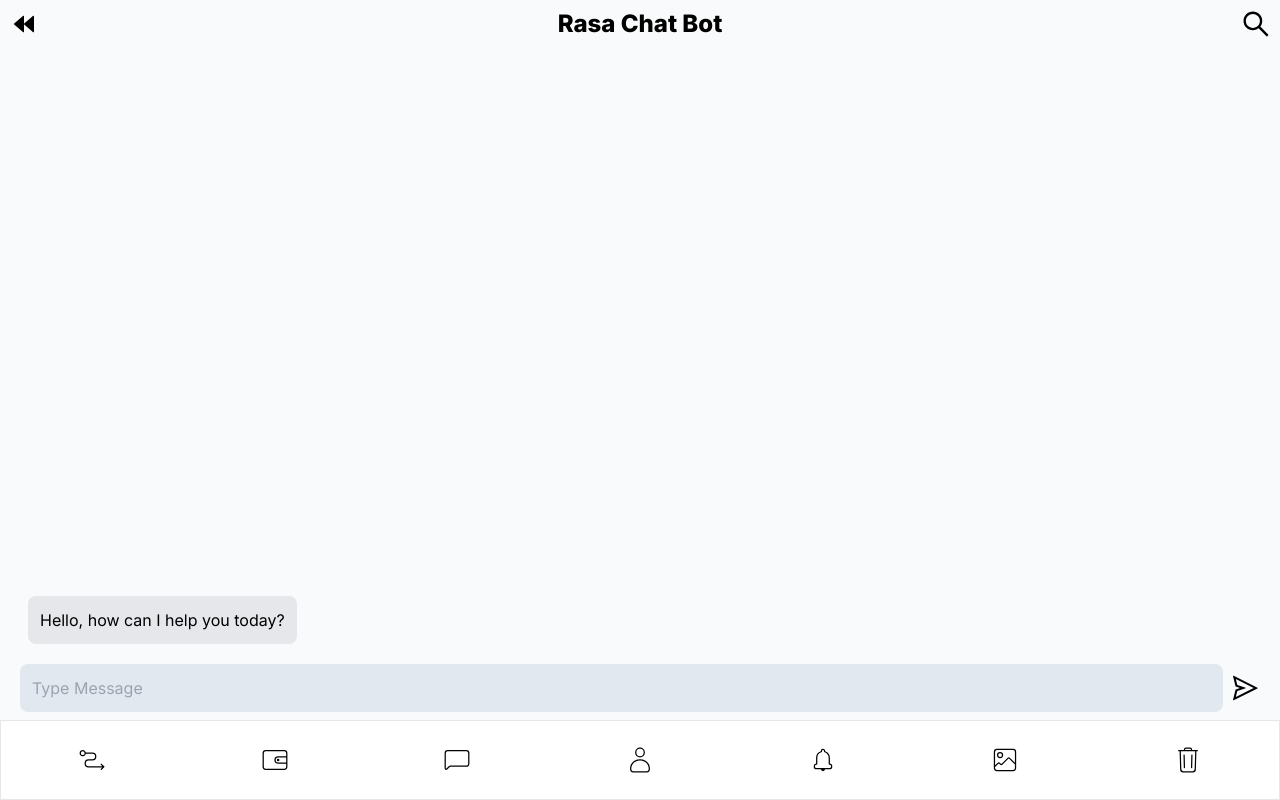
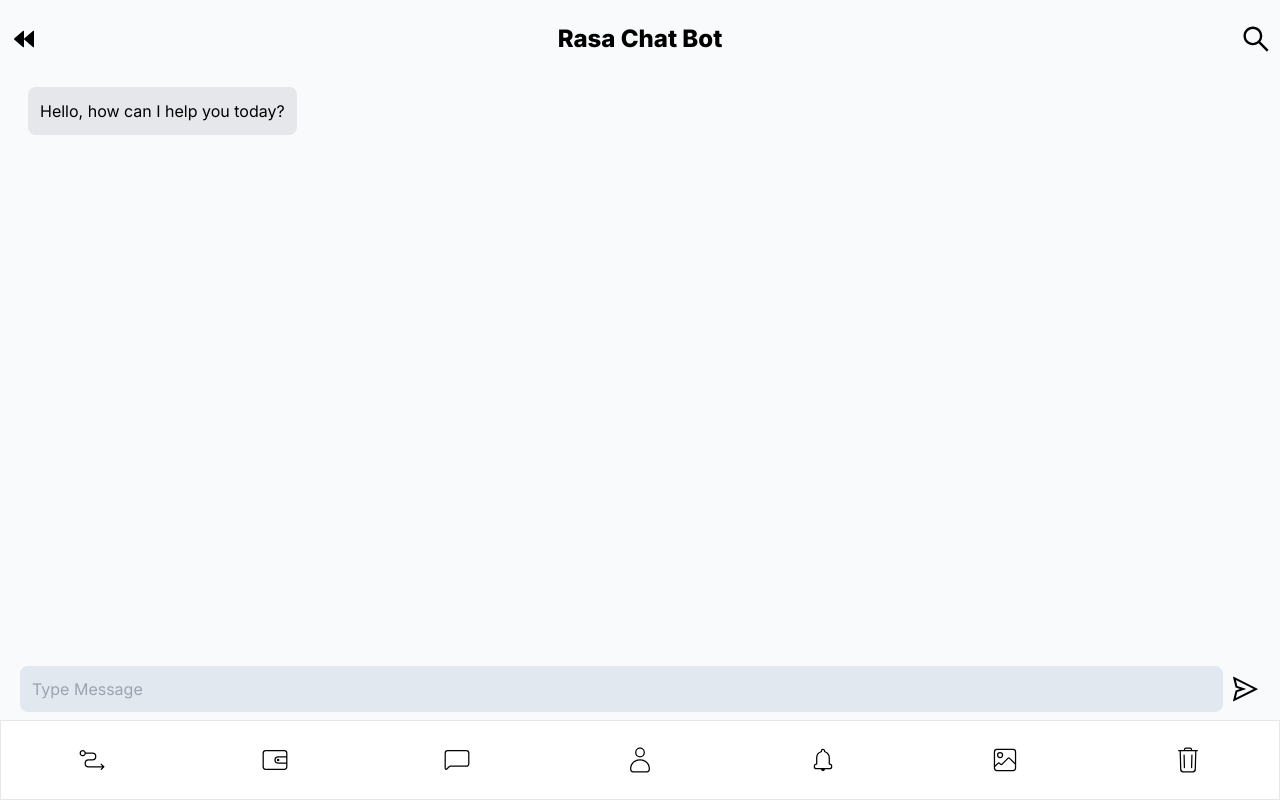
Before and after one commit to 0xs3gfau1t/Swachha, a Next.js app: page /user/chat in a window 1280 px wide. Built offline with nearby package versions, Linux system fonts and the light colour scheme.

Commit message:
fix chat

```diff
--- a/src/app/user/chat/page.tsx
+++ b/src/app/user/chat/page.tsx
@@ -3,7 +3,7 @@
 import Message from '@/components/MsgComponent';
 import { useRouter } from 'next/navigation';
 import { AiFillBackward, AiOutlineSearch, AiOutlineSend } from 'react-icons/ai';
-import { useState } from 'react';
+import { useEffect, useRef, useState } from 'react';
 import { askBot } from '@/lib/serverActions/bot';
 import { BsDot } from 'react-icons/bs';
 
@@ -14,42 +14,56 @@ export default function Chat() {
   ]);
   const [asking, setAsking] = useState(false);
   const [qsn, setQsn] = useState('');
+  const ref = useRef<HTMLDivElement>(null);
 
   function handleSubmit() {
     setAsking(true);
 
     setMessages((msg) => [...msg, { content: qsn, me: true }]);
-    setQsn('');
 
     askBot(qsn)
       .then((r) => {
         console.log(r);
-        setMessages((msg) => [...msg, ...r.map((i: any) => ({ content: i.text, me: false }))]);
+        setQsn('');
+        setMessages((msg) => [
+          ...msg,
+          ...r.map((i: { text: string }) => ({ content: i.text, me: false })),
+        ]);
       })
       .catch(() => {
         alert("Couldn't ask ");
       })
       .finally(() => setAsking(false));
   }
+  useEffect(() => {
+    if (ref.current) ref.current.scrollTop = ref.current.scrollHeight;
+  }, [messages]);
 
   return (
     <div className='flex flex-col justify-between items-center gap-4 w-full h-full bg-gray-50 px-2 p-2'>
-      <div className='flex flex-row justify-between w-full'>
+      <div className='w-full h-16 py-2 flex flex-row justify-between items-center'>
         <AiFillBackward onClick={() => router.back()} size={32} />
         <h2 className='text-2xl font-extrabold'>Rasa Chat Bot</h2>
         <AiOutlineSearch size={32} />
       </div>
-      <div className='w-full gap-5 flex flex-col'>
-        <div className='flex flex-col gap-2 w-full px-5'>
-          {messages.map((i) => (
-            <Message content={i.content} me={i.me} key={i.content} />
+      <div className='w-full gap-5 flex flex-col flex-grow h-[calc(100%-4rem)] overflow-scroll'>
+        <div
+          className='flex flex-col gap-2 w-full px-5 flex-grow h-[calc(100%-3rem)] overflow-scroll'
+          ref={ref}
+        >
+          {messages.map((i, idx) => (
+            <Message key={idx} content={i.content} me={i.me} />
           ))}
         </div>
         <div className='flex justify-between h-12 bg-inherit rounded-lg gap-2 px-3 items-center'>
           <input
             placeholder='Type Message'
-            className='w-full px-3 h-full bg-slate-200 rounded-lg'
+            className='w-full px-3 h-full focus:outline-none bg-slate-200 rounded-lg'
+            value={qsn}
             onChange={(e) => setQsn(e.target.value)}
+            onKeyUp={(e) => {
+              e.key === 'Enter' && handleSubmit();
+            }}
           />
           {!asking && <AiOutlineSend size={30} onClick={handleSubmit} />}
           {!!asking && <BsDot size={30} />}
```
